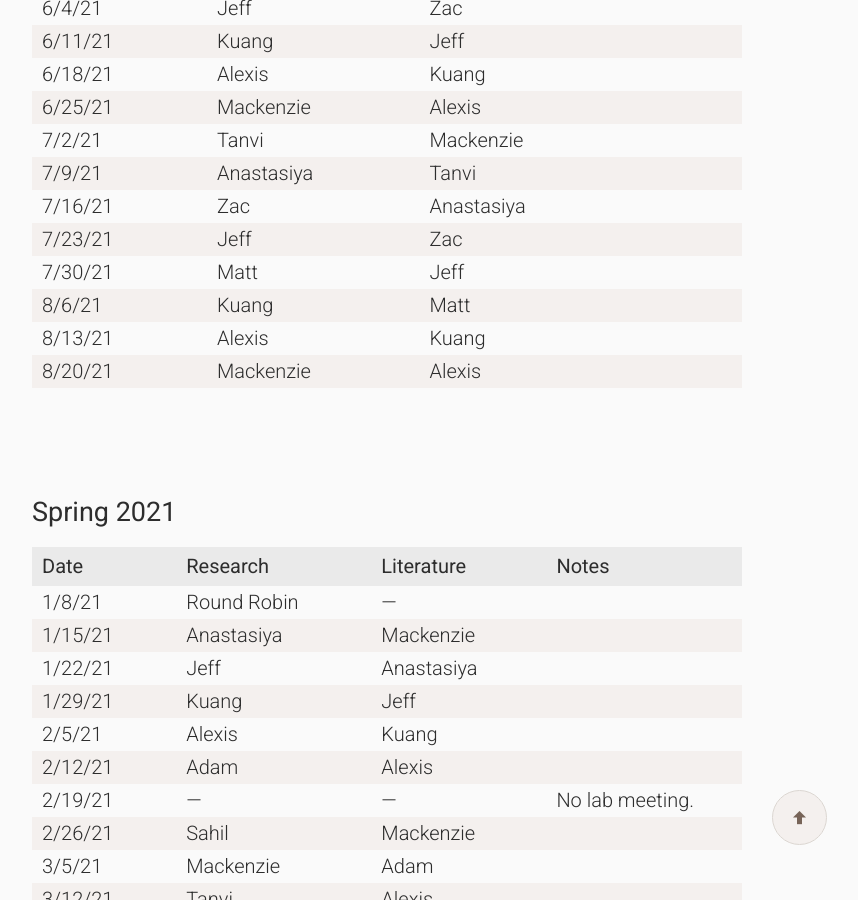
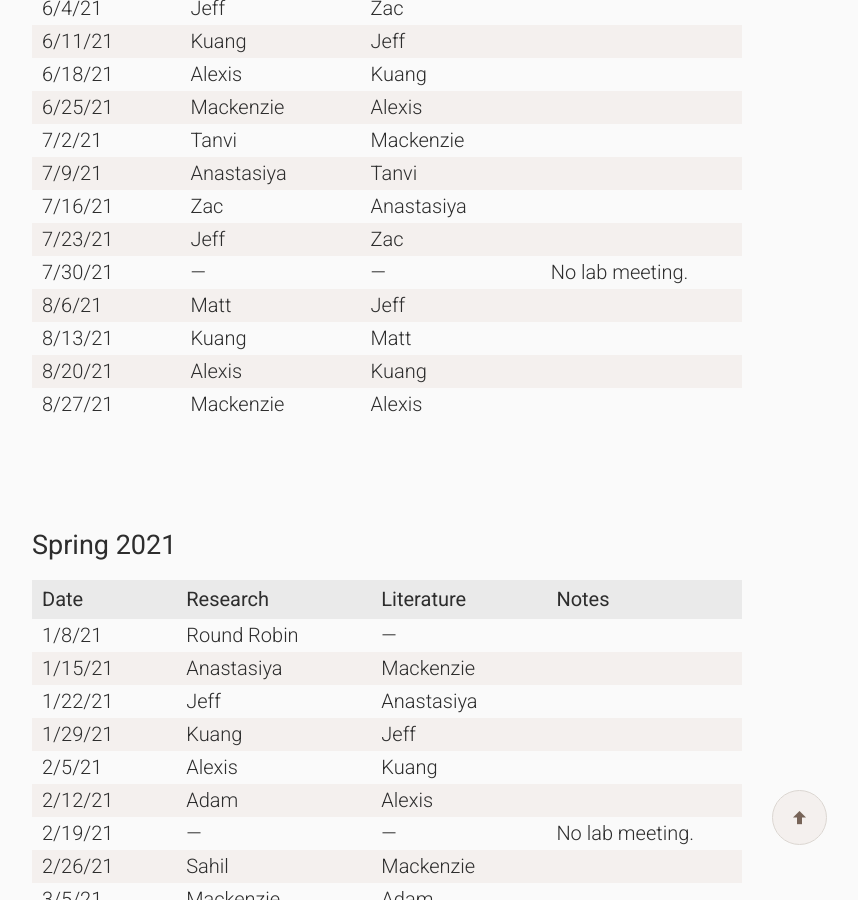
Before and after one commit to wilkelab/wilkelab.github.io, a Jekyll site: the page built from lab_meetings.md, in a window 1280 px wide and 900 px high, scrolled down 427 px. Shown: the whole window, without its empty margins (253-1111 px from the left). Built offline with Jekyll 4.4.1, drawn with Linux system fonts in a browser that asks for light colours; nearby versions of some CDN libraries.

Commit message:
No lab meeting July 30th

```diff
--- a/lab_meetings.md
+++ b/lab_meetings.md
@@ -22,10 +22,11 @@ Lab meetings are held Fridays from 11 AM -- 12:30 PM in MBB 3.204.
 | 7/9/21 || Anastasiya || Tanvi ||
 | 7/16/21 || Zac || Anastasiya ||
 | 7/23/21 || Jeff || Zac ||
-| 7/30/21 || Matt || Jeff ||
-| 8/6/21 || Kuang || Matt ||
-| 8/13/21 || Alexis || Kuang ||
-| 8/20/21 || Mackenzie || Alexis ||
+| 7/30/21 || --- || --- || No lab meeting.
+| 8/6/21 || Matt || Jeff ||
+| 8/13/21 || Kuang || Matt ||
+| 8/20/21 || Alexis || Kuang ||
+| 8/27/21 || Mackenzie || Alexis ||
 |------+---+--------------------+---+----------------------+---+-------|
 {:.widetable}
 
```
